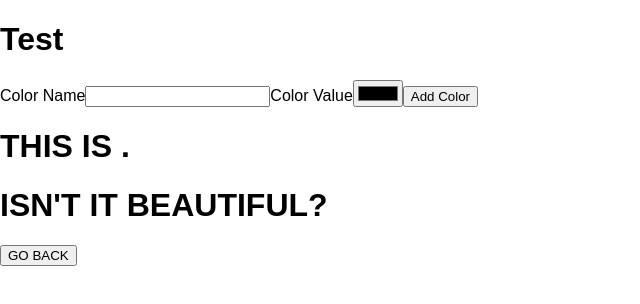
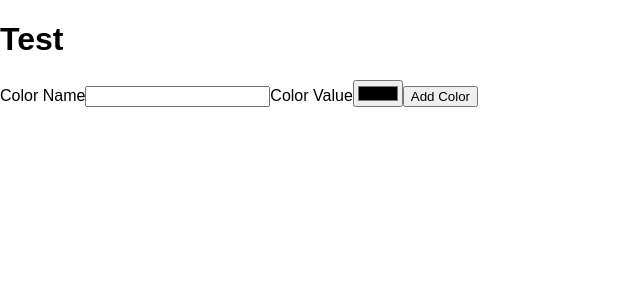
Before and after one commit to rithmschool/intermediate_react_exercises, a React (Create React App) app in the folder Unit-01/04-react-router-continued/color-factory/: page /colors/new in a window 1280 px wide. Shown: the top 304 px of the page, without its empty margins (0-640 px from the left). Built offline with nearby package versions, Linux system fonts and the light colour scheme.

Commit message:
final app

```diff
--- a/Unit-01/04-react-router-continued/color-factory/src/App.js
+++ b/Unit-01/04-react-router-continued/color-factory/src/App.js
@@ -1,10 +1,9 @@
 import React, { Component } from 'react';
 import logo from './logo.svg';
 import './App.css';
-import { Route, Link } from 'react-router-dom';
+import { Route, Link, Switch } from 'react-router-dom';
 import Color from './Color'
 import ColorForm from './ColorForm'
-
 
 class App extends Component {
   constructor(props) {
@@ -15,65 +14,31 @@ class App extends Component {
         { colorVal: '#FF0000', name: 'red' },
         { colorVal: '#02FC0B', name: 'green' },
         { colorVal: '#1217F0', name: 'blue' }
-      ],
-      toggled: false,
-      name: '',
-      colorPick: false,
-      currentColor: ''
+      ]
     }
-
-    this.toggleCheck = this.toggleCheck.bind(this);
-    this.handleGoBack = this.handleGoBack.bind(this);
-    this.handleColorPick = this.handleColorPick.bind(this);
     this.addColor = this.addColor.bind(this);
-
-  }
-
-  toggleCheck(e) {
-    console.log('in the toggle check!')
-    this.setState({toggled: !this.state.toggled, name: e.name, currentColor: e.colorVal})
-  }
-
-  handleGoBack(e) {
-    this.setState({toggled: !this.state.toggled})
-  }
-
-  handleColorPick(e) {
-    this.setState({colorPick: !this.state.colorPick})
   }
 
   addColor(e) {
     console.log('in the add color')
-    let newColor = {colorVal: e.colorVal, name: e.colorName}
+    let newColor = { colorVal: e.colorVal, name: e.colorName }
     this.setState({
       color: [newColor, ...this.state.color]
     }, this.handleColorPick())
   }
 
-
-
   render() {
-    const colors = this.state.color.map((color,idx) => {
+    const colors = this.state.color.map((color, idx) => {
       return (
         <div>
           <Link to={`/colors/${color.name}`}>{color.name}</Link>
-        </div>
+        </div >
       )
     })
-
-    const style = {
-      height: '100vh',
-      backgroundColor: this.state.currentColor
-    }
-
-    const nameAllCaps = this.state.name.toUpperCase();
-
-    //RENDERS BELOW
-
     //IF YOU PICK A SPECIFIC COLOR
     return (
       <div>
-
+        <Switch>
           <Route
             exact path='/colors'
             render={() =>
@@ -91,32 +56,25 @@ class App extends Component {
 
           <Route
             exact path='/colors/new'
-        render={props => (
-
-          <ColorForm
-            {...props}
+            render={props => {
+              return (< ColorForm
                 addColor={this.addColor}
-          />
-        )}
+              />)
+            }}
           />
 
           <Route
             exact path='/colors/:color'
-          render={props =>
-            <div style={style} {...props}>
-              <h1>THIS IS {nameAllCaps}.</h1>
-              <h1>ISN'T IT BEAUTIFUL?</h1>
-              <button onClick={this.handleGoBack}>GO BACK</button>
+            render={props => {
+              const color = this.state.color.find(c => {
+                return c.name === props.match.params.color
+              })
+              return <Color colorName={color.name} colorVal={color.colorVal} />
+            }}
+          />
+        </Switch>
       </div>
-          }
-        />
-
-
-
-      </div>
-
     )
-
   }
 }
 
--- a/Unit-01/04-react-router-continued/color-factory/src/Color.js
+++ b/Unit-01/04-react-router-continued/color-factory/src/Color.js
@@ -11,37 +11,20 @@ class Color extends Component {
 			colorVal: ''
 		}
 
-		this.handleClick = this.handleClick.bind(this);
-
-	}
-
-	handleClick(e) {
-		console.log(this.props.name + ' ' + this.props.colorVal)
-		this.setState({name: this.props.name, colorVal: this.props.colorVal}, () => {
-			this.props.toggleCheck(this.state);
-		})
-
 	}
 
 	render() {
-
-		return(
-			<div>
-              <h1>THIS IS .</h1>
-              <h1>ISN'T IT BEAUTIFUL?</h1>
-              <button>GO BACK</button>
-            </div>
+		const style = {
+			height: '100vh',
+			backgroundColor: `${this.props.colorVal}`
+		}
+		return (
+			<div style={style}>
+				<h1>THIS IS {this.props.colorName.toUpperCase()}.</h1>
+				<h1>ISN'T IT BEAUTIFUL?</h1>
+			</div>
 		)
 	}
 }
 
 export default Color;
-
-
-// <Color
-        //   key={idx}
-        //   id={idx}
-        //   toggleCheck={this.toggleCheck}
-        //   name={color.name}
-        //   colorVal={color.colorVal}
-        // />
--- a/Unit-01/04-react-router-continued/color-factory/src/ColorForm.js
+++ b/Unit-01/04-react-router-continued/color-factory/src/ColorForm.js
@@ -10,7 +10,7 @@ class ColorForm extends Component {
 
 		this.state = {
 			colorName: '',
-			colorVal: '',
+			colorVal: '#6bd395',
 			completed: false
 		}
 
@@ -40,9 +40,9 @@ render() {
 					<h1>Test</h1>
 					<form>
 						<label>Color Name</label>
-		    	<input name='colorName' onChange={this.handleChange}/>
+						<input name='colorName' onChange={this.handleChange} />
 						<label>Color Value</label>
-		     	<input type='color' name='colorVal' onChange={this.handleChange}/>
+						<input type='color' name='colorVal' onChange={this.handleChange} />
 						<Link to={`/colors`}><input type='submit' value='Add Color' onClick={this.handleSubmit} /></Link>
 					</form>
 				</div>
```
Lines whose indentation alone changed are shown as unchanged.
